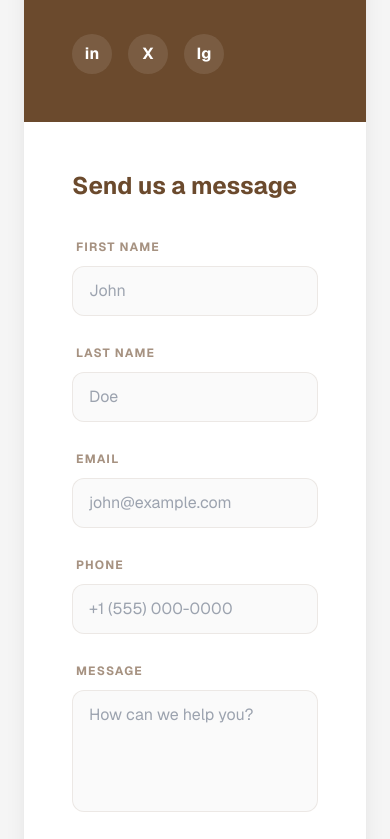
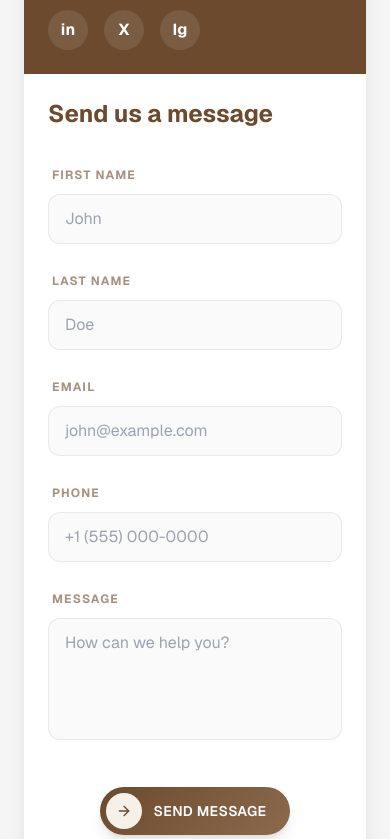
Before and after one commit to a2z-dev007/kangpack, a Next.js app in the folder frontend/: page /contact in a window 390 px wide. Shown: the part 800-1639 px from the top of the page. Built offline with nearby package versions, Linux system fonts and the light colour scheme; no server answers.

Commit message:
ui issue fixed navbar and contact form

```diff
--- a/frontend/src/app/(public)/contact/page.tsx
+++ b/frontend/src/app/(public)/contact/page.tsx
@@ -94,7 +94,7 @@ const ContactPage: React.FC = () => {
         <ScrollSection className="py-24 px-6 md:px-16 -mt-20 relative z-30">
           <div className="max-w-7xl mx-auto bg-white rounded-3xl shadow-xl overflow-hidden flex flex-col lg:flex-row">
             {/* Contact Info (Left) */}
-            <div className="bg-[#6B4A2D] text-white p-12 lg:w-1/3 flex flex-col justify-between relative overflow-hidden">
+            <div className="bg-[#6B4A2D] text-white p-6 md:p-12 lg:w-1/3 flex flex-col justify-between relative overflow-hidden">
               <div className="absolute top-0 right-0 p-12 opacity-10 pointer-events-none">
                 <svg
                   width="200"
@@ -169,7 +169,7 @@ const ContactPage: React.FC = () => {
             </div>
 
             {/* Contact Form (Right) */}
-            <div className="p-12 lg:w-2/3 bg-white">
+            <div className="p-6 md:p-12 lg:w-2/3 bg-white">
               <h3 className="text-2xl font-bold text-[#6B4A2D] mb-8">
                 Send us a message
               </h3>
@@ -250,11 +250,8 @@ const ContactPage: React.FC = () => {
                   ></textarea>
                 </div>
 
-                <div className="pt-4">
-                  <PrimaryButton
-                    className="w-full md:w-auto"
-                    disabled={loading}
-                  >
+                <div className="pt-4 flex justify-center md:justify-start">
+                  <PrimaryButton className="w-fit" disabled={loading}>
                     {loading ? "Sending..." : "Send Message"}
                   </PrimaryButton>
                 </div>
--- a/frontend/src/components/common/PrimaryButton.tsx
+++ b/frontend/src/components/common/PrimaryButton.tsx
@@ -55,7 +55,7 @@ const PrimaryButton: React.FC<PrimaryButtonProps> = ({
       whileHover="hover"
       initial="initial"
       className={cn(
-        "group relative flex items-center p-1.5 pr-8 rounded-full shadow-lg transition-all duration-300 w-fit overflow-hidden isolate",
+        "group relative flex items-center p-1.5 pr-6 md:pr-8 rounded-full shadow-lg transition-all duration-300 w-fit overflow-hidden isolate",
         !mainColor && "bg-gradient-variant-2",
         className,
       )}
@@ -77,14 +77,14 @@ const PrimaryButton: React.FC<PrimaryButtonProps> = ({
       {/* The Icon Container */}
       <div
         className={cn(
-          "relative z-10 w-10 h-10 md:w-11 md:h-11 flex-shrink-0 flex items-center justify-center",
+          "relative z-10 w-9 h-9 md:w-11 md:h-11 flex-shrink-0 flex items-center justify-center",
           iconClassName,
         )}
       >
         <div className="relative z-10">
           {icon || (
             <ArrowRight
-              className="w-5 h-5 md:w-6 md:h-6"
+              className="w-4 h-4 md:w-6 md:h-6"
               style={{ color: mainColor || "#6B4A2D" }}
             />
           )}
@@ -93,7 +93,7 @@ const PrimaryButton: React.FC<PrimaryButtonProps> = ({
 
       {/* The Text */}
       <motion.span
-        className="relative z-10 ml-5 text-base md:text-lg font-semibold tracking-wide uppercase whitespace-nowrap"
+        className="relative z-10 ml-3 md:ml-5 text-sm md:text-lg font-semibold tracking-wide uppercase whitespace-nowrap"
         variants={textVariants}
         custom={{ initial: textColor, hover: hoverTextColor }}
       >
--- a/frontend/src/components/home/Navbar.tsx
+++ b/frontend/src/components/home/Navbar.tsx
@@ -325,7 +325,7 @@ const Navbar: React.FC<NavbarProps> = ({ darkText = false, solid = false }) => {
                           <span className="text-[10px] font-bold text-white/20 font-mono pt-1 w-6">
                             0{i + 1}
                           </span>
-                          <span className="text-3xl font-black text-white uppercase tracking-tighter group-hover:text-white/80 transition-colors leading-none">
+                          <span className="text-2xl font-black text-white uppercase tracking-tighter group-hover:text-white/80 transition-colors leading-none">
                             {link.name}
                           </span>
                         </Link>
```
Also changed, not shown: 1 other file (tests, documents, lock files or other folders).
